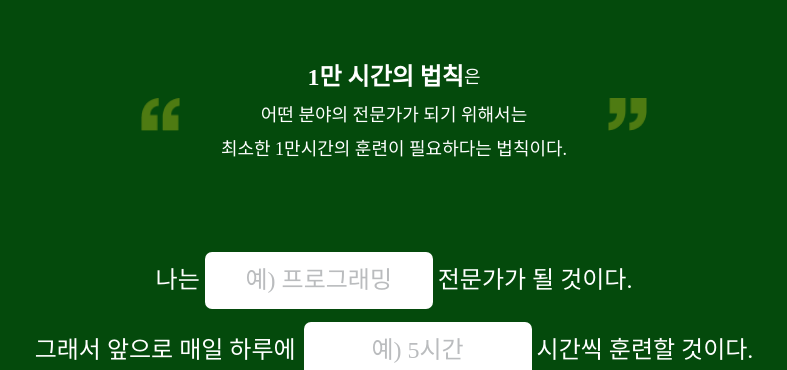
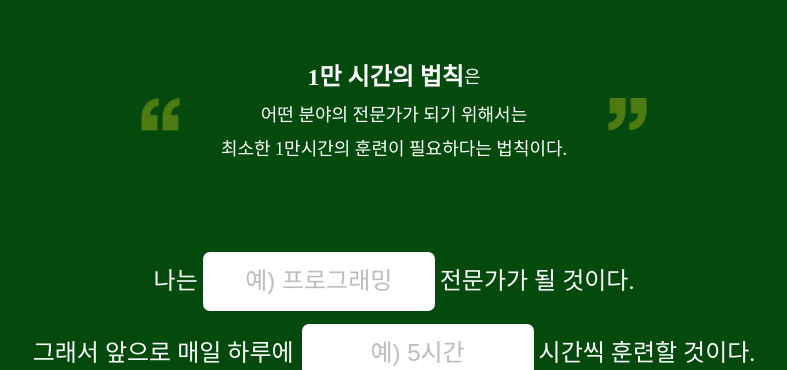
Before and after one commit to KDT-10/10000hours, a plain HTML site: page index.html in a window 1280 px wide. Shown: the part 427-797 px from the top of the page, without its empty margins (246-1033 px from the left). Drawn offline with Linux system fonts and the light colour scheme; a web font is replaced by a local one.

Commit message:
main_second의 span을 input으로 변경

```diff
--- a/index.html
+++ b/index.html
@@ -27,12 +27,13 @@
 
       <div class="main_second">
         <p class="main_text">
-          나는 <span class="box">예) 프로그래밍</span> 전문가가 될 것이다.
+          나는 <input class="box" placeholder="예) 프로그래밍" /> 전문가가 될
+          것이다.
         </p>
         <div class="bottom_group">
           <p class="main_text">그래서 앞으로 매일 하루에</p>
           <p class="main_text">
-            <span class="box">예) 5시간</span> 시간씩 훈련할 것이다.
+            <input class="box" placeholder="예) 5시간" /> 시간씩 훈련할 것이다.
           </p>
         </div>
       </div>
--- a/style.css
+++ b/style.css
@@ -132,10 +132,26 @@ p {
   width: 156px;
   height: 37px;
   background-color: rgb(255, 255, 255);
+  border-radius: 7px;
+  margin: 0 5px;
+  border: none;
+  text-align: center;
+  font-size: 14px;
+  font-weight: 700;
+}
+
+.box:focus {
+  border-color: white;
+}
+.box,
+.btn,
+.click_box {
+  outline: none;
+}
+
+.box::placeholder {
   color: #babcbe;
-  border-radius: 7px;
-  align-content: center;
-  margin: 0 5px;
+  font-weight: 500;
 }
 
 .bottom_group {
```
